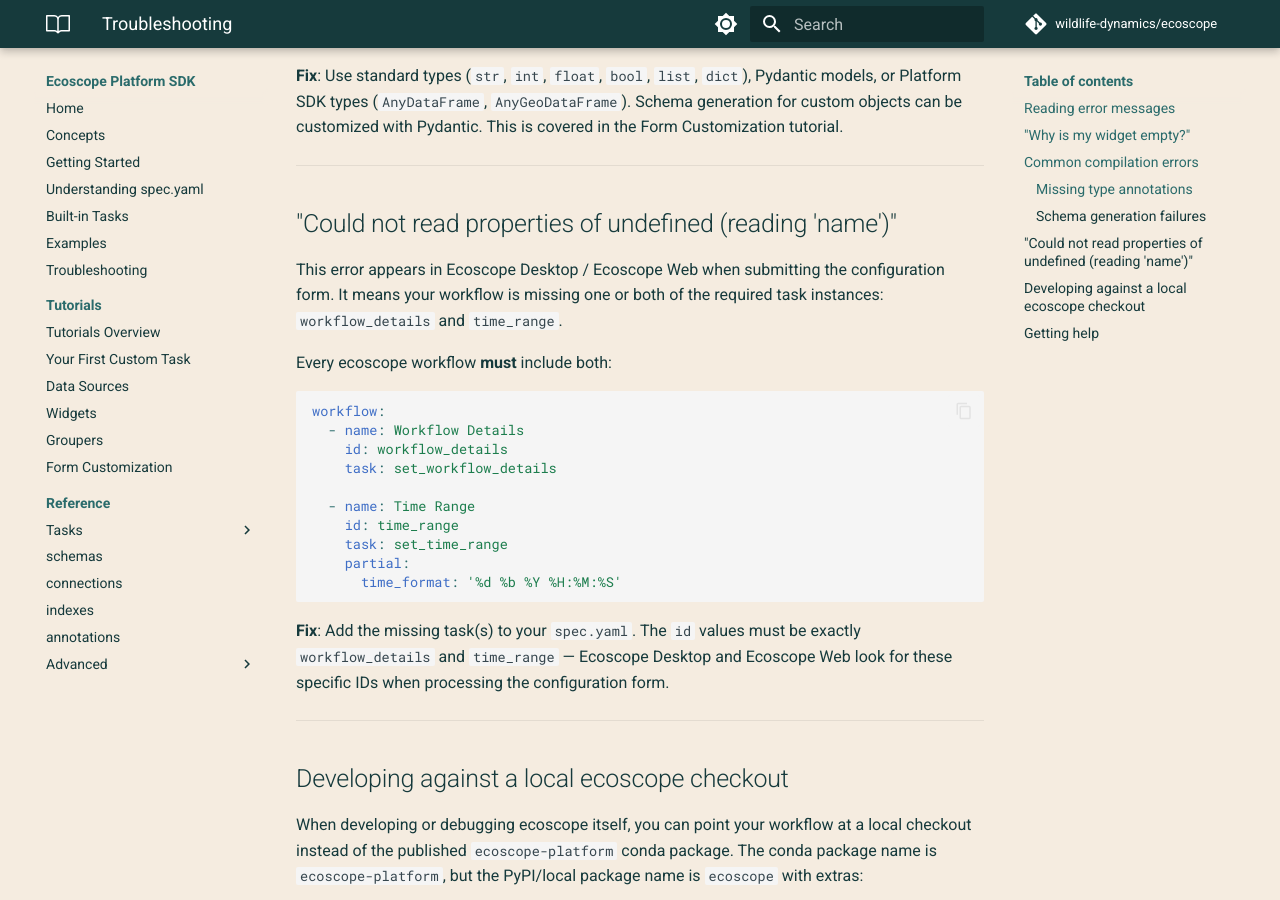
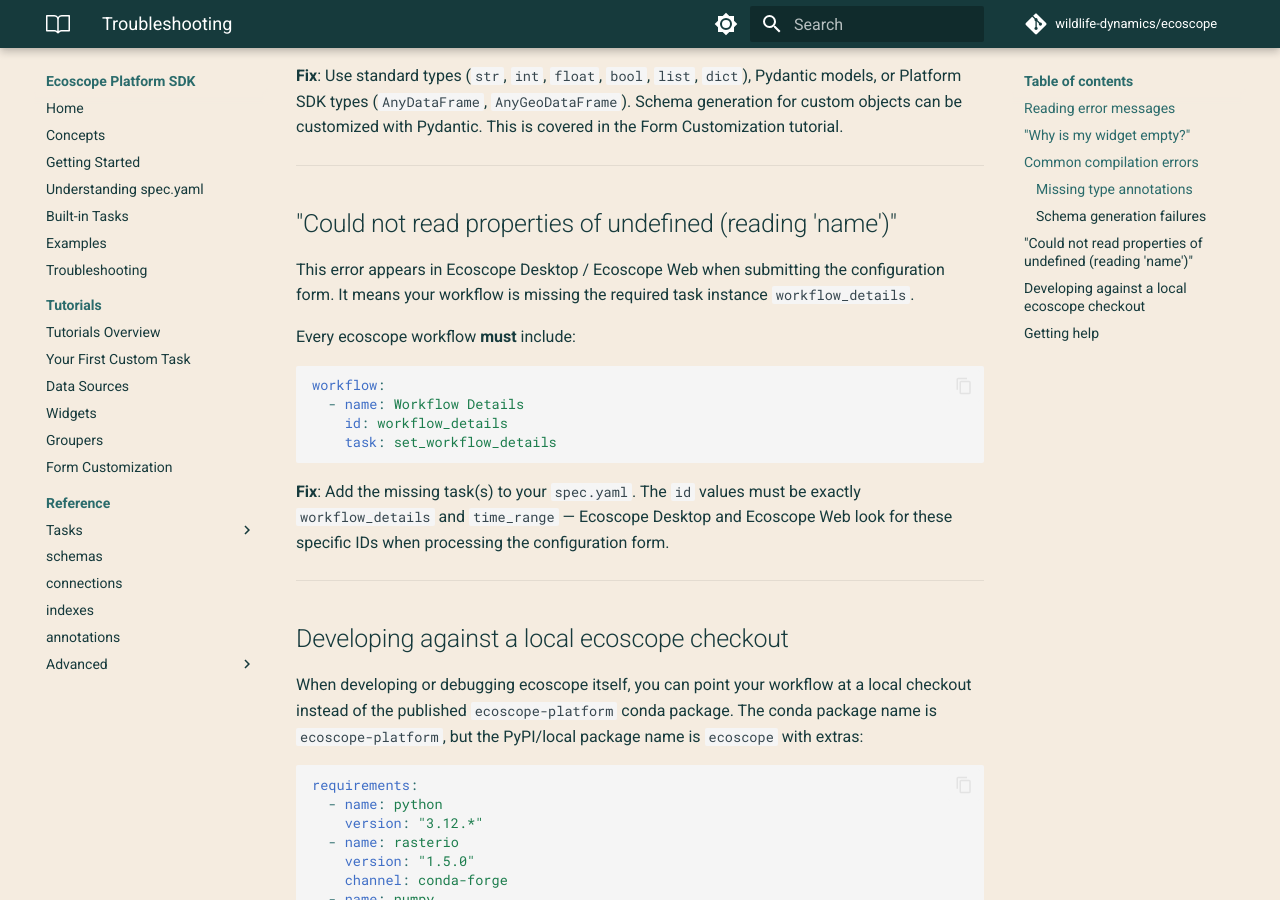
Before and after one commit to wildlife-dynamics/ecoscope, an MkDocs documentation site: the page built from doc/platform-sdk/content/troubleshooting.md, in a window 1280 px wide and 900 px high, scrolled down 1966 px. Built offline with MkDocs 1.6.1 and Material for MkDocs 9.7.7, drawn with Linux system fonts in a browser that asks for light colours; comment, search, counter and statistics services are not loaded.

Commit message:
Update doc/platform-sdk/content/troubleshooting.md
Co-authored-by: Charles Stern <62192187+cisaacstern@users.noreply.github.com>

````diff
--- a/doc/platform-sdk/content/troubleshooting.md
+++ b/doc/platform-sdk/content/troubleshooting.md
@@ -75,21 +75,15 @@
 
 ## "Could not read properties of undefined (reading 'name')"
 
-This error appears in Ecoscope Desktop / Ecoscope Web when submitting the configuration form. It means your workflow is missing one or both of the required task instances: `workflow_details` and `time_range`.
+This error appears in Ecoscope Desktop / Ecoscope Web when submitting the configuration form. It means your workflow is missing the required task instance `workflow_details`.
 
-Every ecoscope workflow **must** include both:
+Every ecoscope workflow **must** include:
 
 ```yaml
 workflow:
   - name: Workflow Details
     id: workflow_details
     task: set_workflow_details
-
-  - name: Time Range
-    id: time_range
-    task: set_time_range
-    partial:
-      time_format: '%d %b %Y %H:%M:%S'
 ```
 
 **Fix**: Add the missing task(s) to your `spec.yaml`. The `id` values must be exactly `workflow_details` and `time_range` — Ecoscope Desktop and Ecoscope Web look for these specific IDs when processing the configuration form.
````
